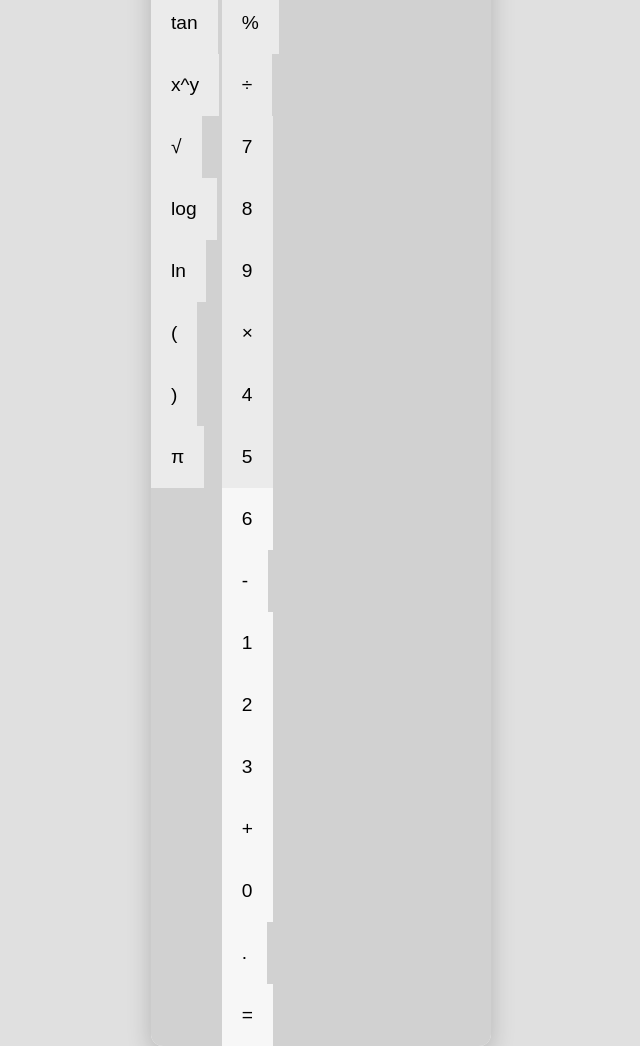
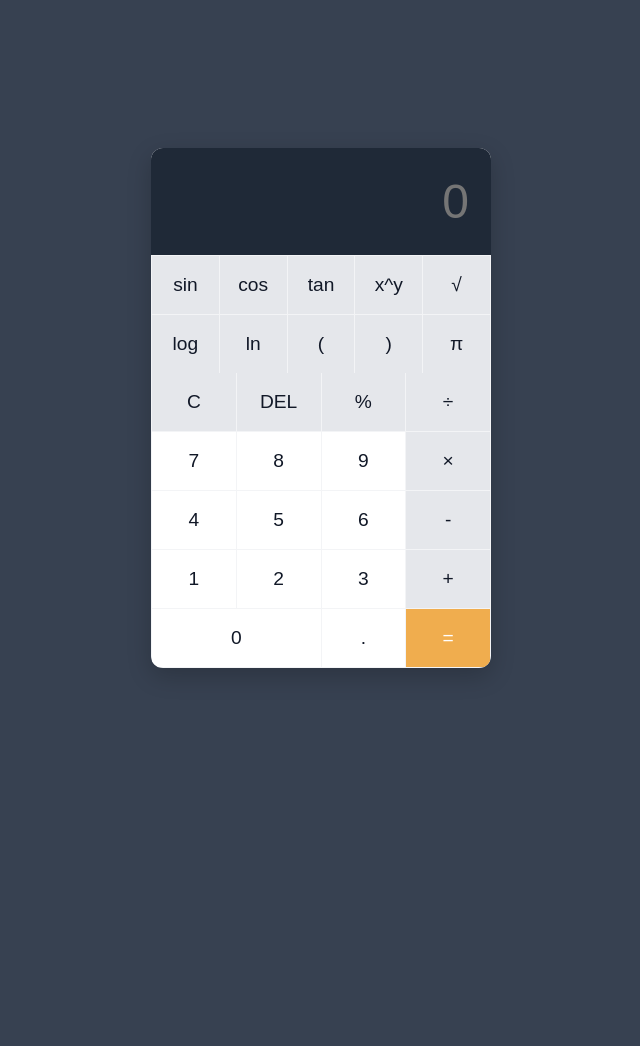
Before and after one commit to fckmanabove/test1, a plain HTML site: page index.html in a window 1280 px wide. Shown: the whole page, without its empty margins (319-959 px from the left). After the commit the page ends 816 px from the top, so only its background shows below. Drawn offline with Linux system fonts and the light colour scheme.

Commit message:
Update style.css

```diff
--- a/style.css
+++ b/style.css
@@ -3,7 +3,8 @@ body {
     justify-content: center;
     align-items: center;
     height: 100vh;
-    background-color: #e0e0e0;
+    /* Возвращаем темно-серый фон странице */
+    background-color: #374151;
     font-family: 'Segoe UI', Tahoma, Geneva, Verdana, sans-serif;
 }
 
@@ -11,16 +12,14 @@ body {
     width: 340px;
     border-radius: 12px;
     box-shadow: 0 8px 25px rgba(0, 0, 0, 0.2);
-    background-color: #f9f9f9;
-    /* Ключевое исправление: обрезаем все, что выходит за рамки */
+    /* Возвращаем светлый фон калькулятору */
+    background-color: #f3f4f6;
     overflow: hidden;
 }
 
 .display {
-    padding: 20px;
-    background-color: #22252d;
-    border-top-left-radius: 12px;
-    border-top-right-radius: 12px;
+    padding: 25px 20px;
+    background-color: #1f2937; /* Оставляем дисплей темным для контраста */
 }
 
 .display input {
@@ -35,59 +34,50 @@ body {
 }
 
 .buttons {
+    /* Этот контейнер больше не является сеткой */
+    padding: 1px; /* Для имитации тонких линий */
+}
+
+/* Сетка для научной панели */
+.scientific-pad {
     display: grid;
-    /* Сетка из 5 колонок */
     grid-template-columns: repeat(5, 1fr);
-    gap: 1px; /* Тонкие линии между кнопками */
-    background-color: #d1d1d1;
+    gap: 1px;
+}
+
+/* Сетка для основной панели */
+.main-pad {
+    display: grid;
+    grid-template-columns: repeat(4, 1fr);
+    gap: 1px;
 }
 
 button {
     border: none;
-    padding: 20px;
+    padding: 18px 0;
     font-size: 1.2em;
     cursor: pointer;
-    background-color: #f7f7f7;
+    /* Белый фон для цифровых кнопок */
+    background-color: #fff;
+    color: #111827;
     transition: background-color 0.2s;
 }
 
-button:hover {
-    background-color: #f0f0f0;
+button:active {
+    filter: brightness(0.95);
 }
 
-button:active {
-    box-shadow: inset 0px 0px 10px rgba(0, 0, 0, 0.1);
-}
-
-/* Класс для кнопок, занимающих 2 колонки */
 .span-2 {
     grid-column: span 2;
 }
 
-/* Стилизация кнопок по цветам с картинки */
-
-/* Красная кнопка 'C' */
-.clear {
-    background-color: #d9534f;
-    color: white;
-}
-.clear:hover {
-    background-color: #c9302c;
+/* Светло-серые кнопки (операторы и научные) */
+.btn-grey {
+    background-color: #e5e7eb;
 }
 
-/* Оранжевая кнопка '=' */
-.equal {
+/* Оранжевая кнопка '=' (вместо красной С - теперь С серая) */
+.btn-orange {
     background-color: #f0ad4e;
-    color: white;
+    color: #fff;
 }
-.equal:hover {
-    background-color: #ec971f;
-}
-
-/* Серые научные кнопки (первые два ряда) */
-.buttons button:nth-child(-n+10) {
-    background-color: #ebebeb;
-}
-.buttons button:nth-child(-n+10):hover {
-    background-color: #e0e0e0;
-}
```
